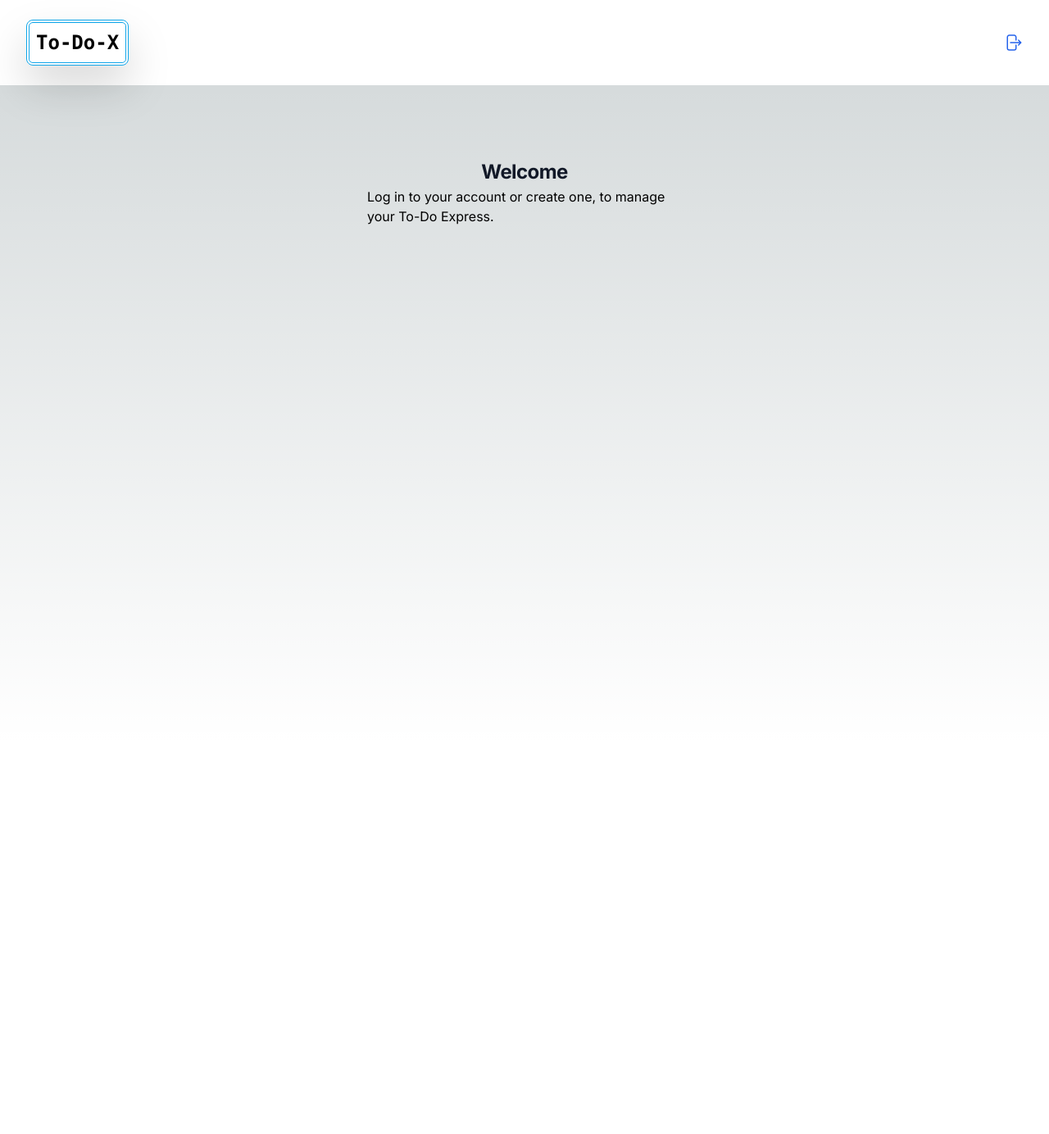
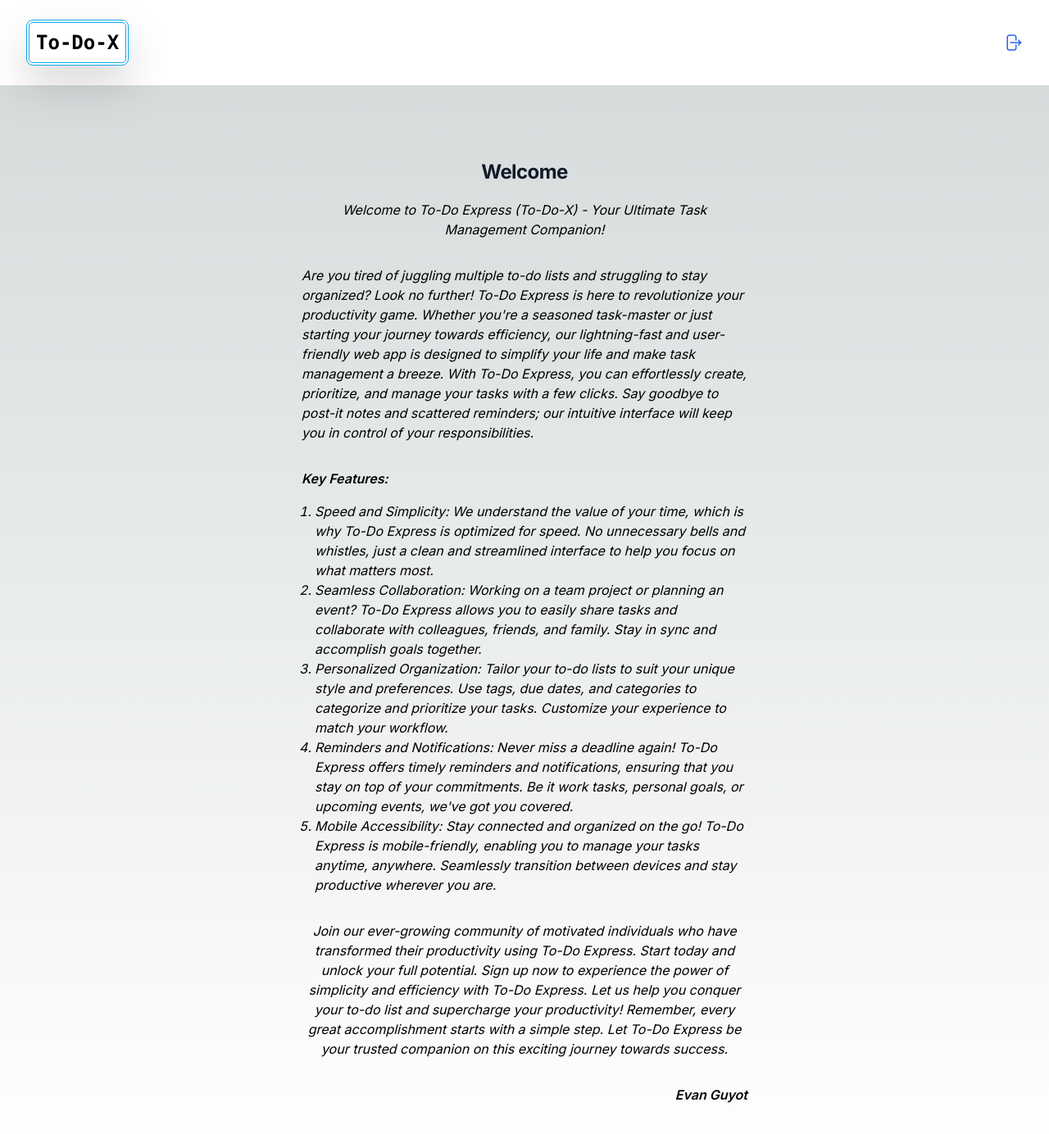
Before and after one commit to evan-guyot/ToDoExpress, a Next.js app in the folder ToDoExpress.Web/: page / in a window 1280 px wide. Shown: the top 1384 px of the page at 82% size. Before the commit the page ends 904 px from the top, so only its background shows below. Built offline with nearby package versions, Linux system fonts and the light colour scheme.

Commit message:
feat:add-of-text-on-the-main-page

```diff
--- a/ToDoExpress.Web/src/pages/index.tsx
+++ b/ToDoExpress.Web/src/pages/index.tsx
@@ -49,9 +49,9 @@ export default function Connexion() {
             setOpenModal={setOpenConnexionModal}
           />
         )}
-        <div className="sm:mx-auto sm:w-full sm:max-w-sm">
+        <div className="">
           {user && todoItems ? (
-            <Fragment>
+            <div className="sm:mx-auto sm:w-full sm:max-w-sm">
               <button
                 className="absolute inline-flex items-center justify-center p-2 bg-blue-500 rounded-md shadow-lg w-9 h-9 dark:bg-gray-800 dark:border-gray-700 "
                 onClick={() => setOpenAddElementModal(true)}
@@ -78,19 +78,35 @@ export default function Connexion() {
                   </li>
                 ))}
               </ul>
-            </Fragment>
+            </div>
           ) : (
-            <Fragment>
+            <div className="w-full lg:w-6/12 px-4 ml-auto mr-auto text-center">
               <h2 className="mt-10 text-center text-2xl font-bold leading-9 tracking-tight text-gray-900 dark:text-white">
                 Welcome
               </h2>
-              <div className="flex flex-col">
-                <p>
-                  Log in to your account or create one, to manage your To-Do
-                  Express.
+              <div className="flex flex-col italic">
+                <h4 className="p-4">Welcome to To-Do Express (To-Do-X) - Your Ultimate Task Management Companion!</h4>
+                <p className="text-left p-4">
+                  Are you tired of juggling multiple to-do lists and struggling to stay organized? Look no further! To-Do Express is here to revolutionize your productivity game.
+                  Whether you&#39;re a seasoned task-master or just starting your journey towards efficiency, our lightning-fast and user-friendly web app is designed to simplify your life and make task management a breeze.
+                  With To-Do Express, you can effortlessly create, prioritize, and manage your tasks with a few clicks. Say goodbye to post-it notes and scattered reminders; our intuitive interface will keep you in control of your responsibilities.
                 </p>
+                <h4 className="text-left pl-4 pt-4 font-semibold">Key Features:</h4>
+                <ol className="text-left p-4 pl-8 list-decimal">
+                  <li>Speed and Simplicity: We understand the value of your time, which is why To-Do Express is optimized for speed. No unnecessary bells and whistles, just a clean and streamlined interface to help you focus on what matters most.</li>
+                  <li>Seamless Collaboration: Working on a team project or planning an event? To-Do Express allows you to easily share tasks and collaborate with colleagues, friends, and family. Stay in sync and accomplish goals together.</li>
+                  <li>Personalized Organization: Tailor your to-do lists to suit your unique style and preferences. Use tags, due dates, and categories to categorize and prioritize your tasks. Customize your experience to match your workflow.</li>
+                  <li>Reminders and Notifications: Never miss a deadline again! To-Do Express offers timely reminders and notifications, ensuring that you stay on top of your commitments. Be it work tasks, personal goals, or upcoming events, we&#39;ve got you covered.</li>
+                  <li>Mobile Accessibility: Stay connected and organized on the go! To-Do Express is mobile-friendly, enabling you to manage your tasks anytime, anywhere. Seamlessly transition between devices and stay productive wherever you are.</li>
+                </ol>
+                <p className="p-4">
+                Join our ever-growing community of motivated individuals who have transformed their productivity using To-Do Express. Start today and unlock your full potential.
+                Sign up now to experience the power of simplicity and efficiency with To-Do Express. Let us help you conquer your to-do list and supercharge your productivity!
+                Remember, every great accomplishment starts with a simple step. Let To-Do Express be your trusted companion on this exciting journey towards success.
+                </p>
+                <p className="p-4 font-semibold text-right">Evan Guyot</p>
               </div>
-            </Fragment>
+            </div>
           )}
         </div>
       </div>
```
